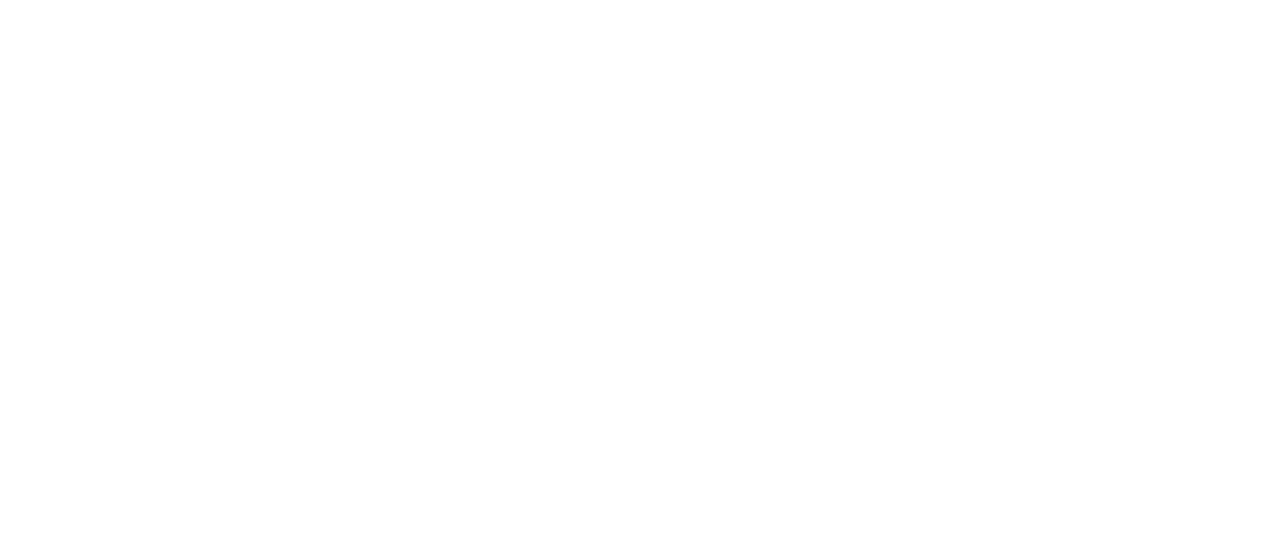
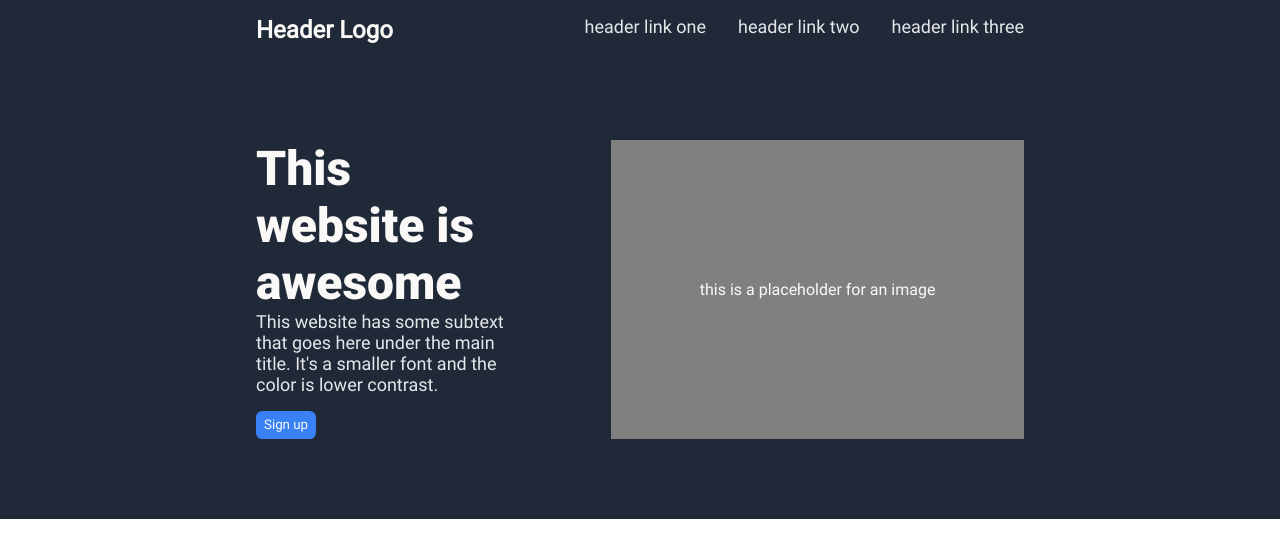
Before and after one commit to jagpratap/odin_landing-page, a plain HTML site: page index.html in a window 1280 px wide. Drawn offline with Linux system fonts and the light colour scheme.

Commit message:
Completed header section

```diff
--- a/index.html
+++ b/index.html
@@ -9,7 +9,31 @@
 </head>
 
 <body>
-
+  <!-- Header -->
+  <header class="header">
+    <div class="container">
+      <nav class="navbar">
+        <h1 class="header-logo">Header Logo</h1>
+        <ul class="header-links">
+          <li><a href="#">header link one</a></li>
+          <li><a href="#">header link two</a></li>
+          <li><a href="#">header link three</a></li>
+        </ul>
+      </nav>
+      <main class="hero-main">
+        <div class="hero-text">
+          <h1>This website is awesome</h1>
+          <p>This website has some subtext that goes here under the main title.
+            It's a smaller font and the color is lower contrast.
+          </p>
+          <button>Sign up</button>
+        </div>
+        <div class="hero-image">
+          <p>this is a placeholder for an image</p>
+        </div>
+      </main>
+    </div>
+  </header>
 </body>
 
 </html>
--- a/public/css/styles.css
+++ b/public/css/styles.css
@@ -0,0 +1,105 @@
+* {
+  margin: 0;
+  padding: 0;
+  box-sizing: border-box;
+}
+
+:root {
+  /* Colors */
+  --primary_text: #FAF9F8;
+  --secondary_text: #E5E7EB;
+  --dark_blue: #1F2937;
+  --blue: #3882F6;
+
+  /* Font-family */
+  --roboto_black: "Roboto, Black";
+  --roboto_bold: "Roboto, Bold";
+  --roboto_regular: "Roboto, Regular";
+  --roboto_light_italic: "Roboto, LightItalic";
+}
+
+body {
+  font-family: var(--roboto_regular);
+  font-size: 1rem;
+}
+
+.container {
+  width: 60vw;
+  margin: 0 auto;
+}
+
+a {
+  text-decoration: none;
+  color: var(--secondary_text);
+}
+
+ul {
+  list-style: none;
+}
+
+button {
+  border: none;
+  cursor: pointer;
+}
+
+/******* Header *******/
+
+.header {
+  background-color: var(--dark_blue);
+  color: var(--primary_text);
+}
+
+.navbar {
+  display: flex;
+  justify-content: space-between;
+  padding: 1rem 0;
+}
+
+.header-logo {
+  font-size: 1.5rem;
+}
+
+.header-links {
+  font-size: 1.125rem;
+  display: flex;
+  gap: 2rem
+}
+
+.hero-main {
+  display: flex;
+  padding: 5rem 0;
+  gap: 5rem;
+}
+
+.hero-text {
+  flex: 1;
+}
+
+.hero-text>h1 {
+  font-size: 3rem;
+  font-family: var(--roboto_black);
+}
+
+.hero-text>p {
+  font-size: 1.125rem;
+  color: var(--secondary_text);
+  margin-bottom: 1rem;
+}
+
+.hero-text>button {
+  background-color: var(--blue);
+  color: var(--primary_text);
+  font-family: var(--roboto_regular);
+  padding: 0.4rem 0.5rem;
+  border-radius: 0.4rem;
+}
+
+.hero-image {
+  background-color: grey;
+  display: flex;
+  flex: 1.5;
+  justify-content: center;
+  align-items: center;
+}
+
+/******* Header *******/
```
